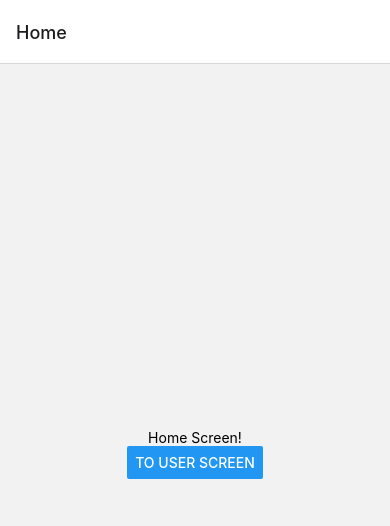
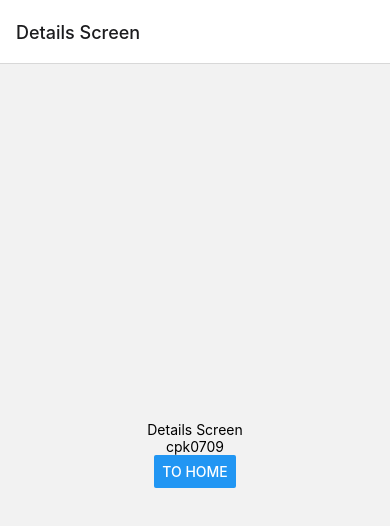
Before and after one commit to cpk0709/react-native-navigate, a React Native app: screen / in a window 390 px wide. Shown: the top 526 px of the page. Built offline with nearby package versions, Linux system fonts and the light colour scheme.

Commit message:
header title

```diff
--- a/App.js
+++ b/App.js
@@ -25,12 +25,17 @@ const HomeScreen = ({navigation}) => {
 };
 
 const DetailsScreen = props => {
+  console.log(props);
   console.log(props.route.params, '&&&&');
   const {userName} = props.route.params;
   return (
     <View style={{flex: 1, alignItems: 'center', justifyContent: 'center'}}>
       <Text>Details Screen</Text>
       <Text>{userName}</Text>
+      <Button
+        title="To Home"
+        onPress={() => props.navigation.navigate('Home')}
+      />
     </View>
   );
 };
@@ -48,9 +53,22 @@ const App = () => {
         <Header text="Hello World!!" />
         <Generator add={onAddRandomNum} />
       </View> */}
-      <Stack.Navigator initialRouteName="Home">
-        <Stack.Screen name="Home" component={HomeScreen} />
-        <Stack.Screen name="Details" component={DetailsScreen} />
+      <Stack.Navigator initialRouteName="Details">
+        <Stack.Screen
+          name="Home"
+          component={HomeScreen}
+          options={{title: 'Home Screen'}}
+        />
+        <Stack.Screen
+          name="Details"
+          component={DetailsScreen}
+          initialParams={{
+            userIdx: 150,
+            userName: 'cpk0709',
+            userLastName: 'Choi',
+          }}
+          options={{title: 'Details Screen'}}
+        />
       </Stack.Navigator>
     </NavigationContainer>
   );
```
